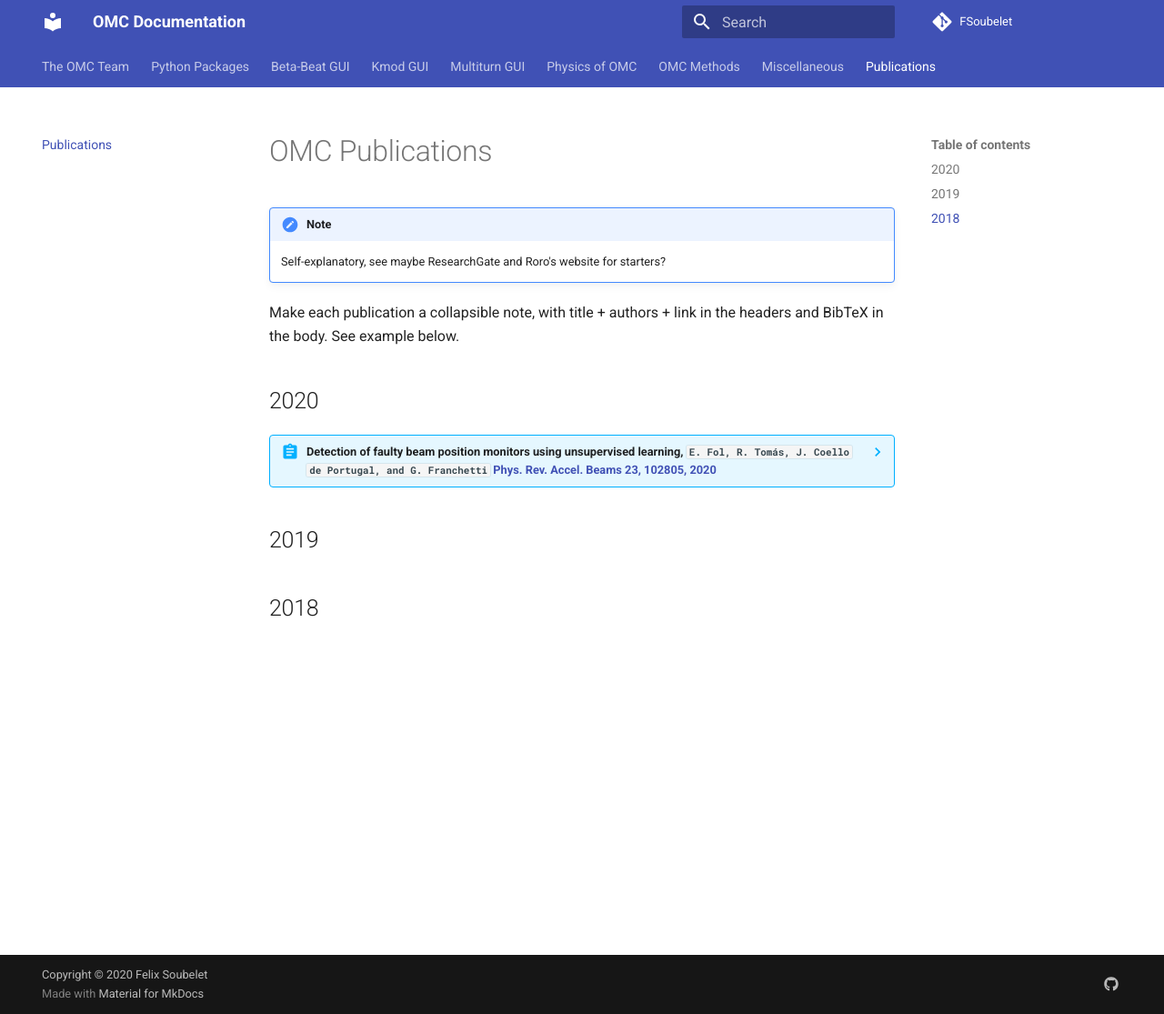
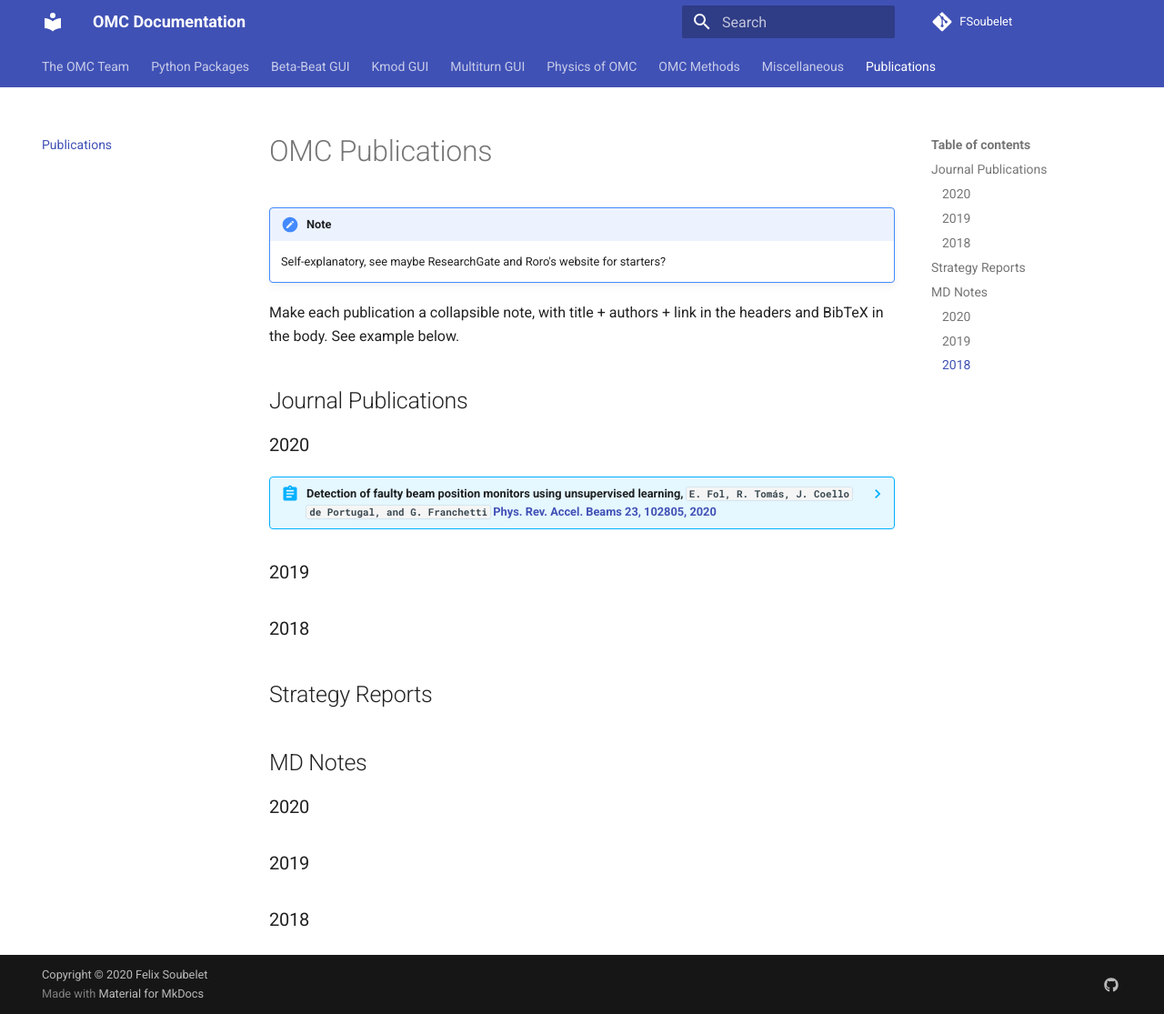
Before and after one commit to pylhc/pylhc.github.io, an MkDocs documentation site: the page built from docs/general/publications.md, in a window 1280 px wide and 1115 px high. Shown: the whole window at 91% size. Built offline with MkDocs 1.6.1 and Material for MkDocs 9.7.7, drawn with Linux system fonts in a browser that asks for light colours.

Commit message:
instant nav and more in publications

````diff
--- a/docs/general/publications.md
+++ b/docs/general/publications.md
@@ -6,7 +6,9 @@
 Make each publication a collapsible note, with title + authors + link in the headers and BibTeX in the body.
 See example below.
 
-## 2020
+## Journal Publications
+
+### 2020
 
 ??? abstract "Detection of faulty beam position monitors using unsupervised learning, `E. Fol, R. Tomás, J. Coello de Portugal, and G. Franchetti`  [Phys. Rev. Accel. Beams 23, 102805, 2020](https://journals.aps.org/prab/abstract/10.1103/PhysRevAccelBeams.23.102805){target=_blank}"
     ```
@@ -26,7 +28,16 @@ See example below.
     }
     ```
 
-## 2019
+### 2019
 
+### 2018
 
-## 2018
+## Strategy Reports
+
+## MD Notes
+
+### 2020
+
+### 2019
+
+### 2018
--- a/mkdocs.yml
+++ b/mkdocs.yml
@@ -28,7 +28,7 @@ theme:
   language: en
   features:
     - navigation.tabs
-    #- navigation.instant
+    - navigation.instant
   palette:
     scheme: preference
     primary: indigo
````
